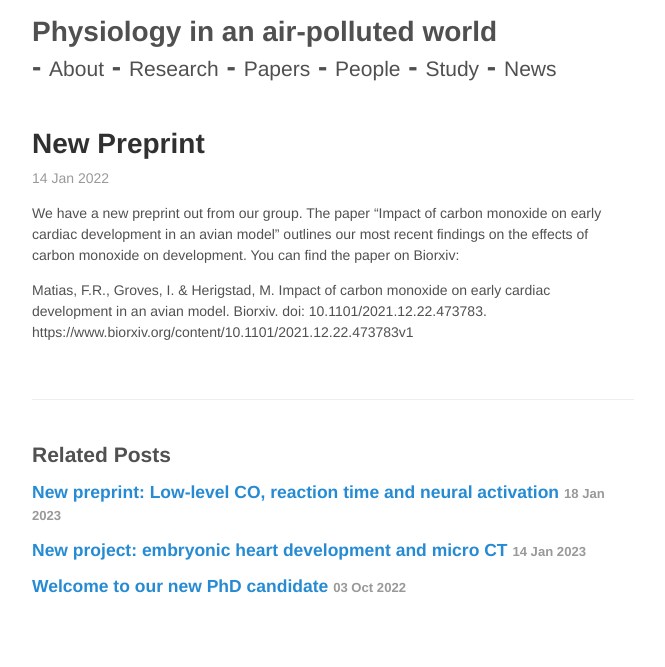
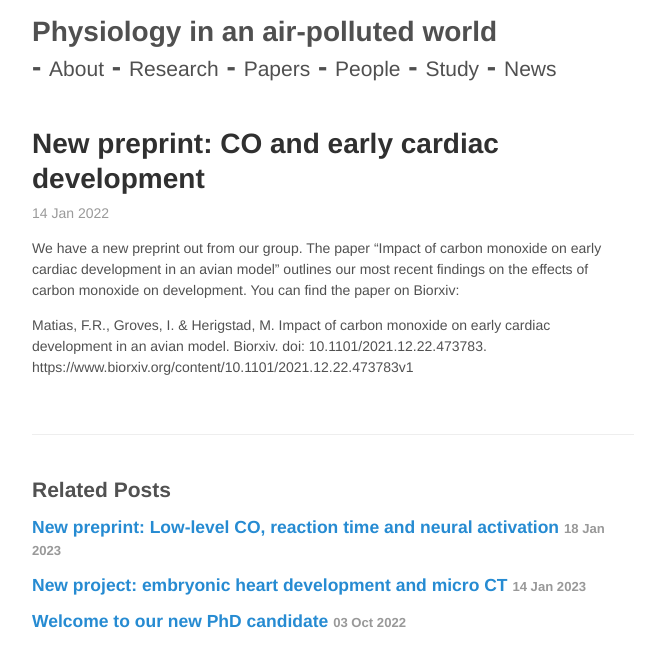
Before and after one commit to mariherigstad/mariherigstad.github.io, a Jekyll site: the page built from _posts/2022-01-14-new-preprint-cardiac-dev1.md, in a window 1280 px wide. Shown: the top 667 px of the page, without its empty margins (307-972 px from the left). Built offline with Jekyll 4.4.1, drawn with Linux system fonts in a browser that asks for light colours; our own code applies the rules of GitHub Pages for plain Markdown files.

Commit message:
Update and rename 2022-01-14-new-preprint.md to 2022-01-14-new-preprint-cardiac-dev1.md

```diff
--- a/_posts/2022-01-14-new-preprint.md
+++ b/_posts/2022-01-14-new-preprint-cardiac-dev1.md
@@ -1,3 +1,9 @@
+---
+layout: post
+title: "New preprint: CO and early cardiac development"
+date: 2022-01-14
+date: 2022-01-14
+---
 We have a new preprint out from our group. The paper "Impact of carbon monoxide on early cardiac development in an avian model" outlines our most recent findings on the effects of carbon monoxide on development. You can find the paper on Biorxiv:
 
 Matias, F.R., Groves, I. & Herigstad, M. Impact of carbon monoxide on early cardiac development in an avian model. Biorxiv. doi: 10.1101/2021.12.22.473783. https://www.biorxiv.org/content/10.1101/2021.12.22.473783v1
```
